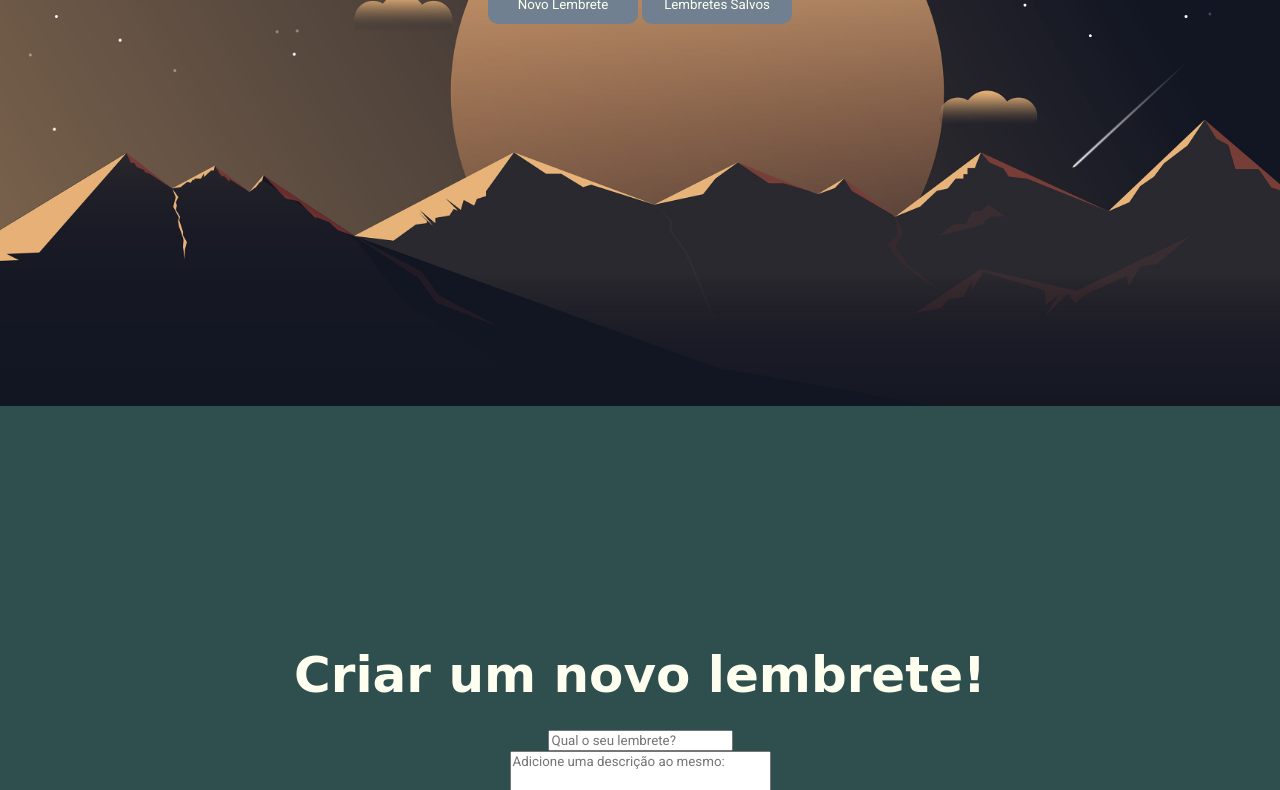
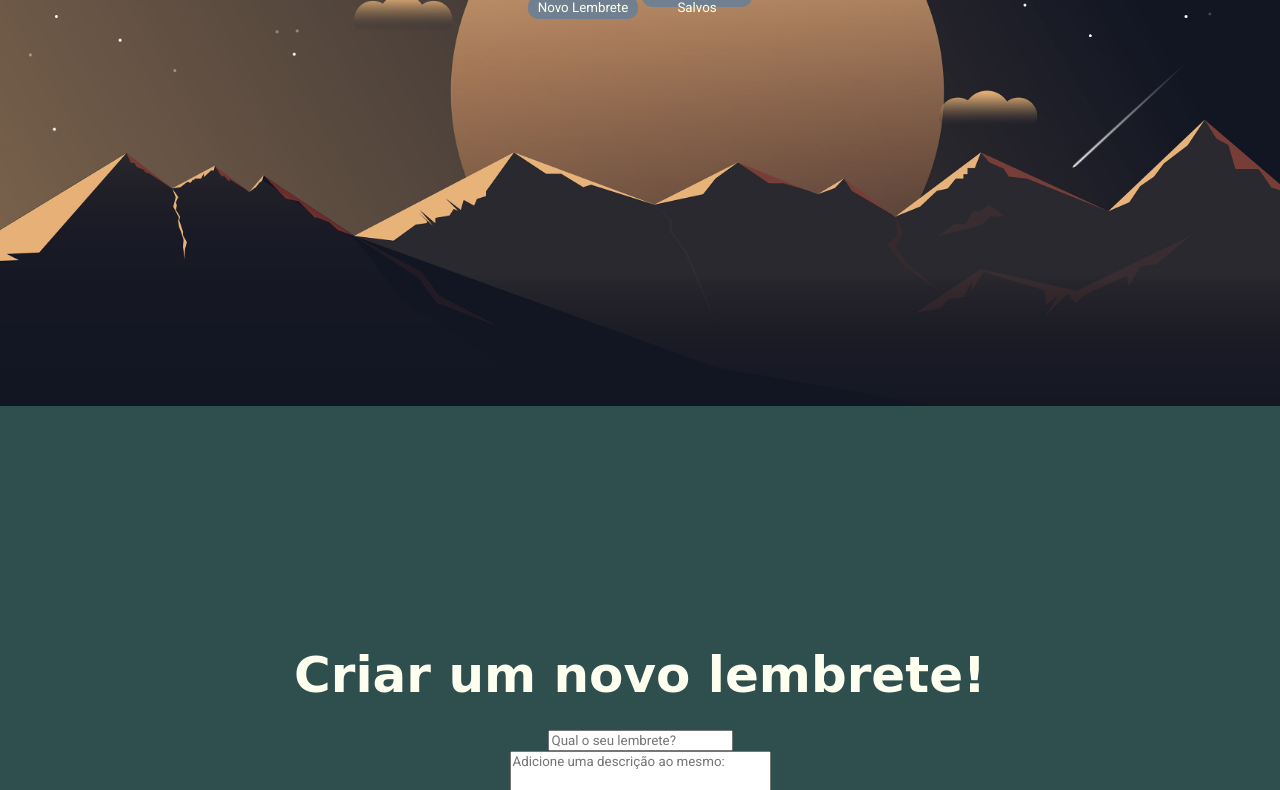
Before and after one commit to Luizefz/Lembre-me, a plain HTML site: page index.html in a window 1280 px wide. Shown: the part 394-1184 px from the top of the page. Drawn offline with Linux system fonts and the light colour scheme; a web font is replaced by a local one.

Commit message:
Update estilos.css

```diff
--- a/estilos.css
+++ b/estilos.css
@@ -41,8 +41,8 @@ button{
     background-color:slategray;
     border:slategray;
     border-radius: 10px;
-    width: 150px;
-    height: 40px;
+    width: 110px;
+    height: 23px;
 
 }
 section{
```
